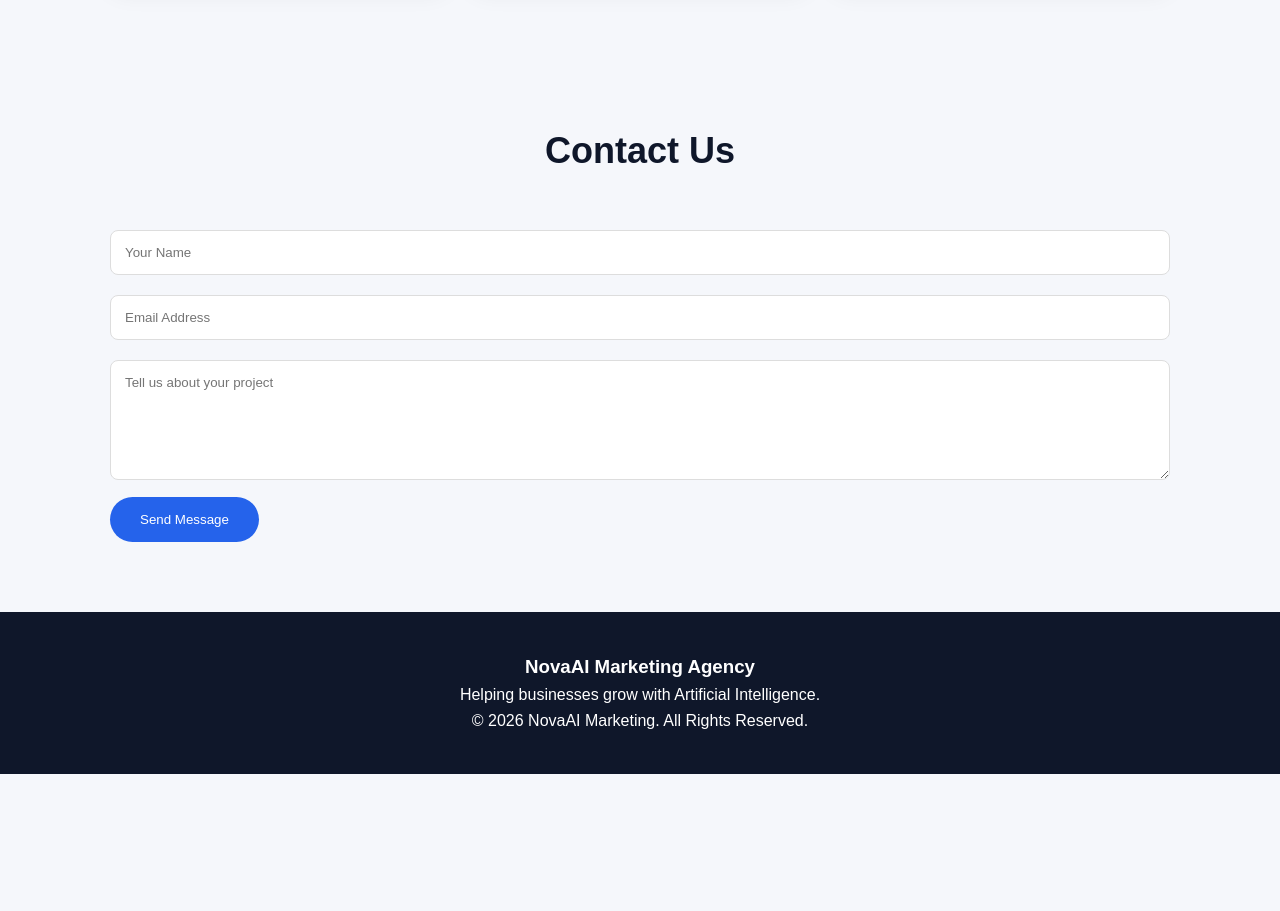
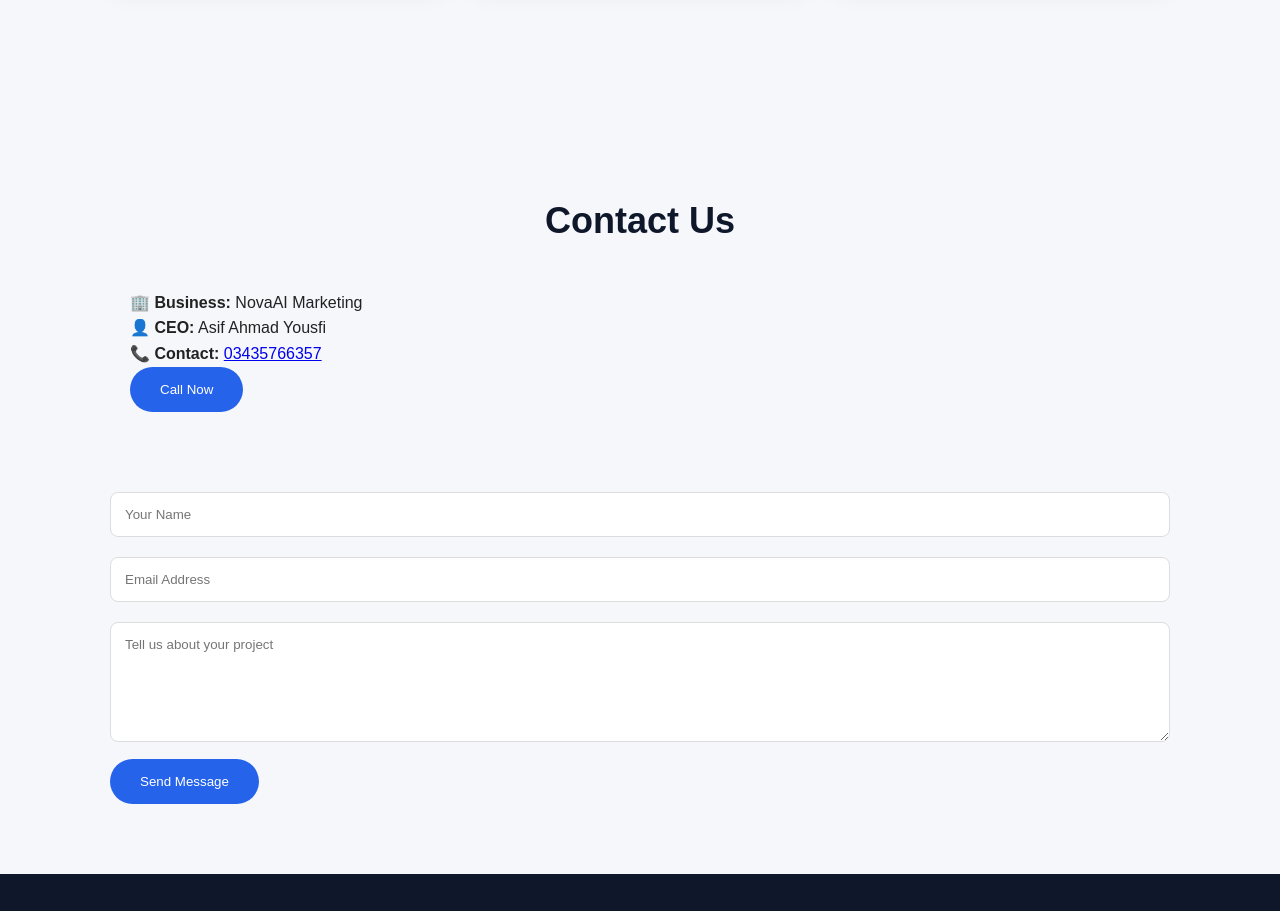
Before and after one commit to asif32142/novaai-marketing, a plain HTML site: page index.html in a window 1280 px wide. Shown: the part 1460-2371 px from the top of the page. Before the commit the page ends 2234 px from the top, so only its background shows below. Drawn offline with Linux system fonts and the light colour scheme.

Commit message:
Add contact section with business information
Added contact section with business details and call button.

```diff
--- a/index.html
+++ b/index.html
@@ -213,8 +213,21 @@ SEO, Social Media, Paid Ads, AI Automation and Lead Generation.
 
 <section id="contact">
 
+<section id="contact">
+
 <h2>Contact Us</h2>
 
+<p><strong>🏢 Business:</strong> NovaAI Marketing</p>
+
+<p><strong>👤 CEO:</strong> Asif Ahmad Yousfi</p>
+
+<p><strong>📞 Contact:</strong> <a href="tel:03435766357">03435766357</a></p>
+
+<a href="tel:03435766357">
+<button>Call Now</button>
+</a>
+
+</section>
 <form>
 
 <input type="text" placeholder="Your Name">
```
